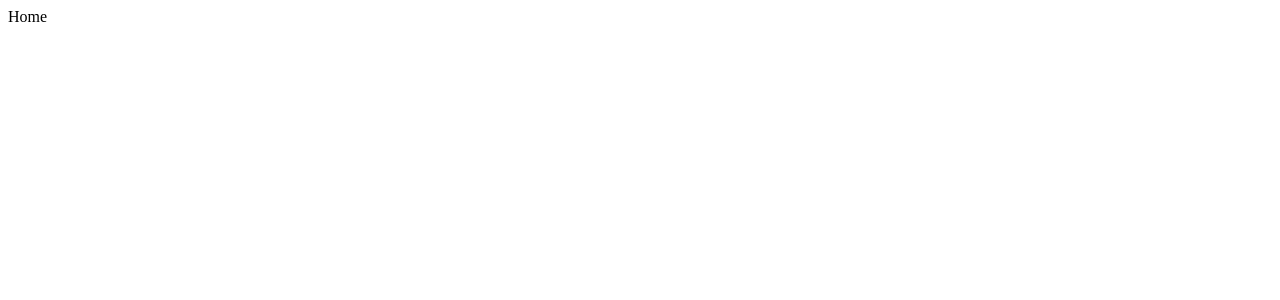
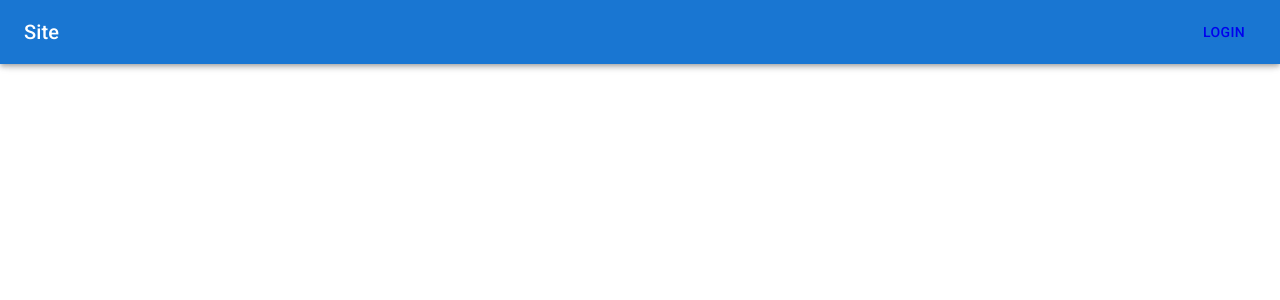
Before and after one commit to MahendraSH/react-mui-ts, a React (Vite) app: page / in a window 1280 px wide. Shown: the top 300 px of the page. Built offline with nearby package versions, Linux system fonts and the light colour scheme.

Commit message:
added :  navbar

```diff
--- /dev/null
+++ b/src/components/navbar.tsx
@@ -0,0 +1,22 @@
+import { AppBar, Button, Toolbar, Typography } from "@mui/material";
+import { FC } from "react";
+import { Link } from "react-router-dom";
+
+interface NavbarProps {}
+
+const Navbar: FC<NavbarProps> = ({}) => {
+  return (
+    <AppBar>
+      <Toolbar>
+        <Typography variant="h6" component="div" sx={{ flexGrow: 1 }}>
+          Site
+        </Typography>
+        <Link to={"/signin"}>
+          <Button color="inherit">Login</Button>
+        </Link>
+      </Toolbar>
+    </AppBar>
+  );
+};
+
+export default Navbar;
--- a/src/layout/RootLayout.tsx
+++ b/src/layout/RootLayout.tsx
@@ -1,11 +1,13 @@
 import { FC } from "react";
 import { Outlet } from "react-router-dom";
+import Navbar from "../components/navbar";
 
 interface RootLayoutProps {}
 
 const RootLayout: FC<RootLayoutProps> = ({}) => {
   return (
     <>
+    <Navbar/>
       <main>
         <Outlet />
       </main>
```
